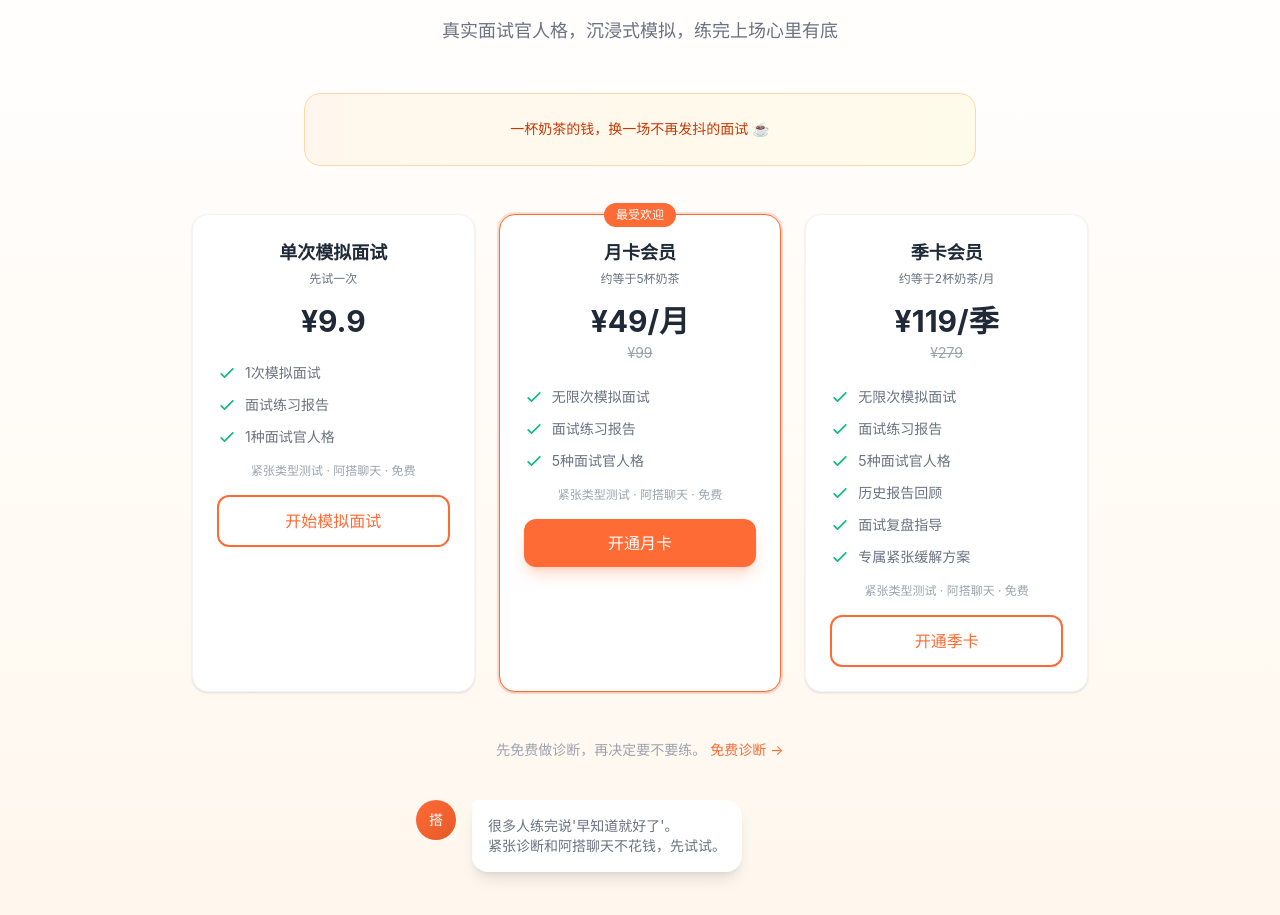
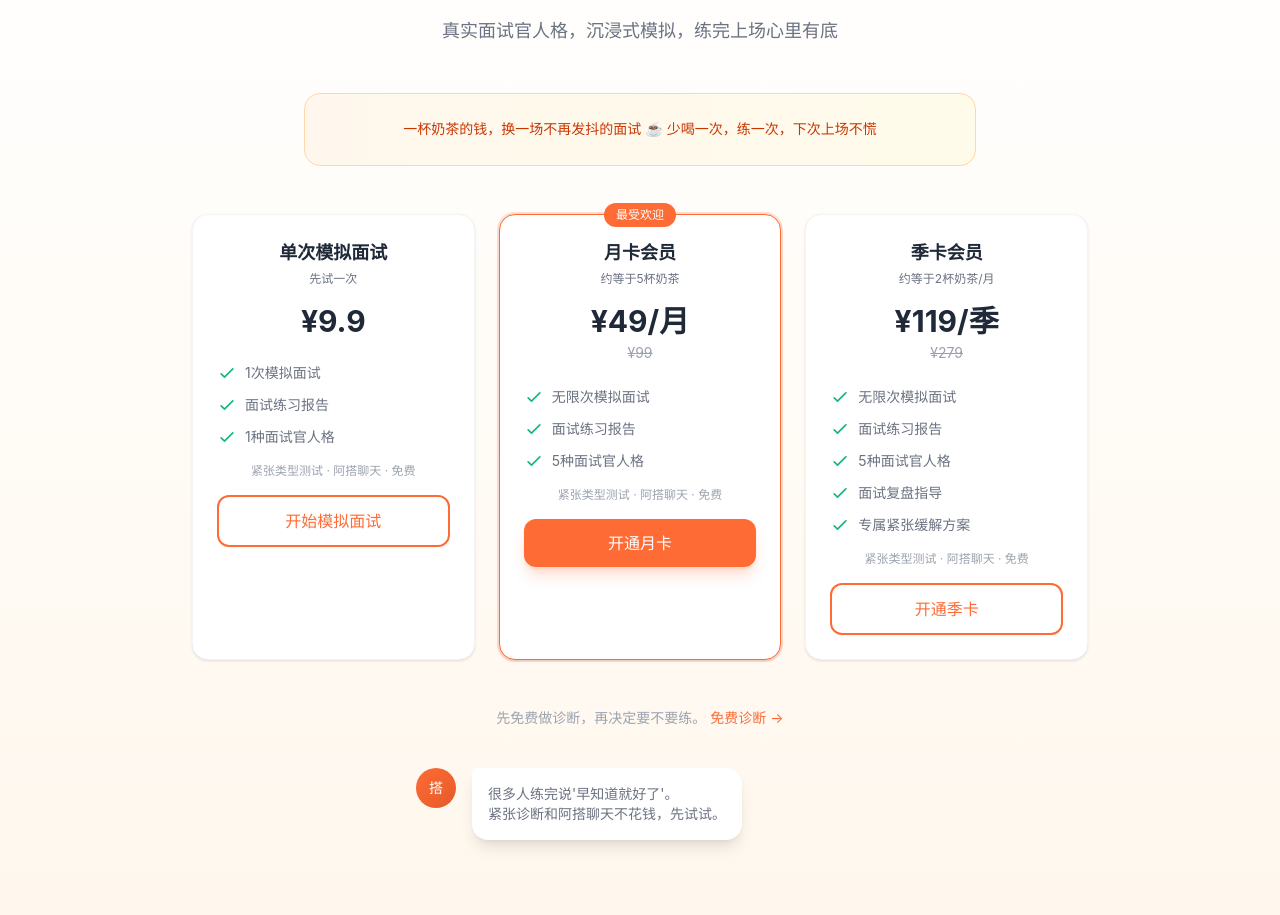
Before and after one commit to seller-mind/mianshidazi, a Next.js app: page / in a window 1280 px wide. Shown: the part 3871-4786 px from the top of the page. Built offline with nearby package versions, Linux system fonts and the light colour scheme.

Commit message:
定价区：奶茶文案加一句，季卡删历史报告回顾和面试复盘指导

```diff
--- a/src/components/landing/PricingSection.tsx
+++ b/src/components/landing/PricingSection.tsx
@@ -47,7 +47,6 @@ const PRICING_PLANS = [
       '无限次模拟面试',
       '面试练习报告',
       '5种面试官人格',
-      '历史报告回顾',
       '面试复盘指导',
       '专属紧张缓解方案',
     ],
@@ -75,6 +74,7 @@ export function PricingSection() {
         <div className="bg-gradient-to-r from-orange-50 to-amber-50 dark:from-orange-900/20 dark:to-amber-900/20 rounded-2xl p-4 md:p-6 mb-8 md:mb-12 max-w-2xl mx-auto border border-orange-200 dark:border-orange-800">
           <p className="text-xs md:text-sm text-orange-700 dark:text-orange-300 text-center leading-relaxed">
             一杯奶茶的钱，换一场不再发抖的面试 ☕
+            少喝一次，练一次，下次上场不慌
           </p>
         </div>
 
```
